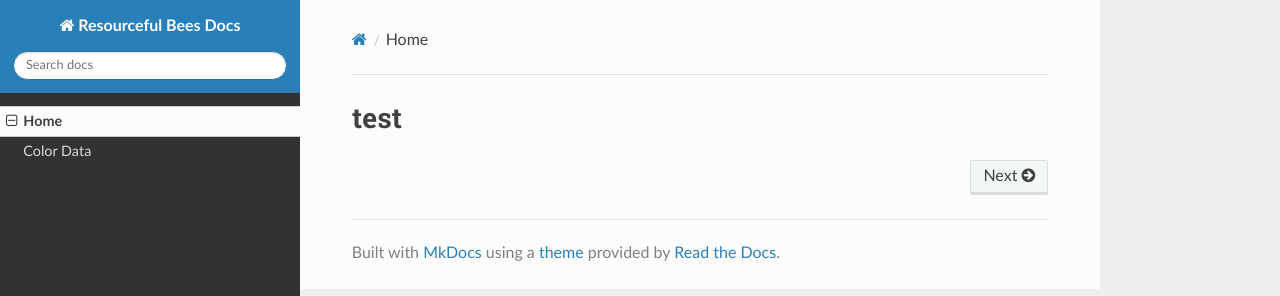
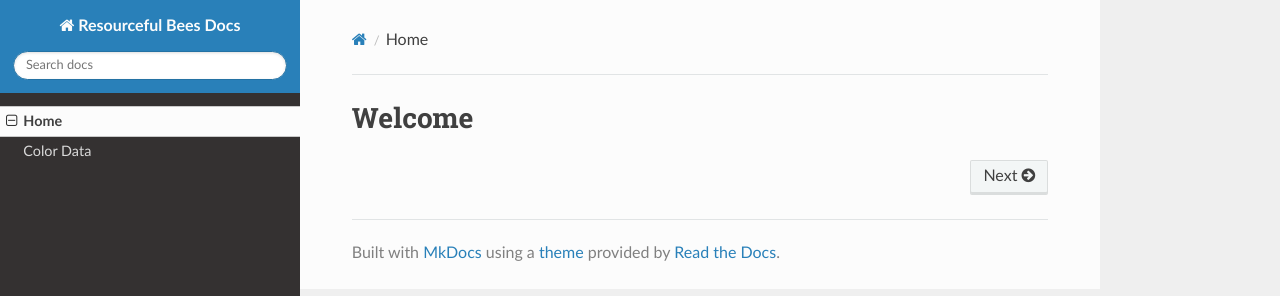
Before and after one commit to Team-Resourceful/ResourcefulBeesDocs, an MkDocs documentation site: the page built from docs/index.md, in a window 1280 px wide. Shown: the top 296 px of the page. Built offline with MkDocs 1.6.1, drawn with Linux system fonts in a browser that asks for light colours; nearby versions of some CDN libraries.

Commit message:
docs/index.md updated from https://stackedit.io/

```diff
--- a/docs/index.md
+++ b/docs/index.md
@@ -1 +1,5 @@
-# test
+# Welcome
+
+<!--stackedit_data:
+eyJoaXN0b3J5IjpbMTM5NTY2MTQ1N119
+-->
```
